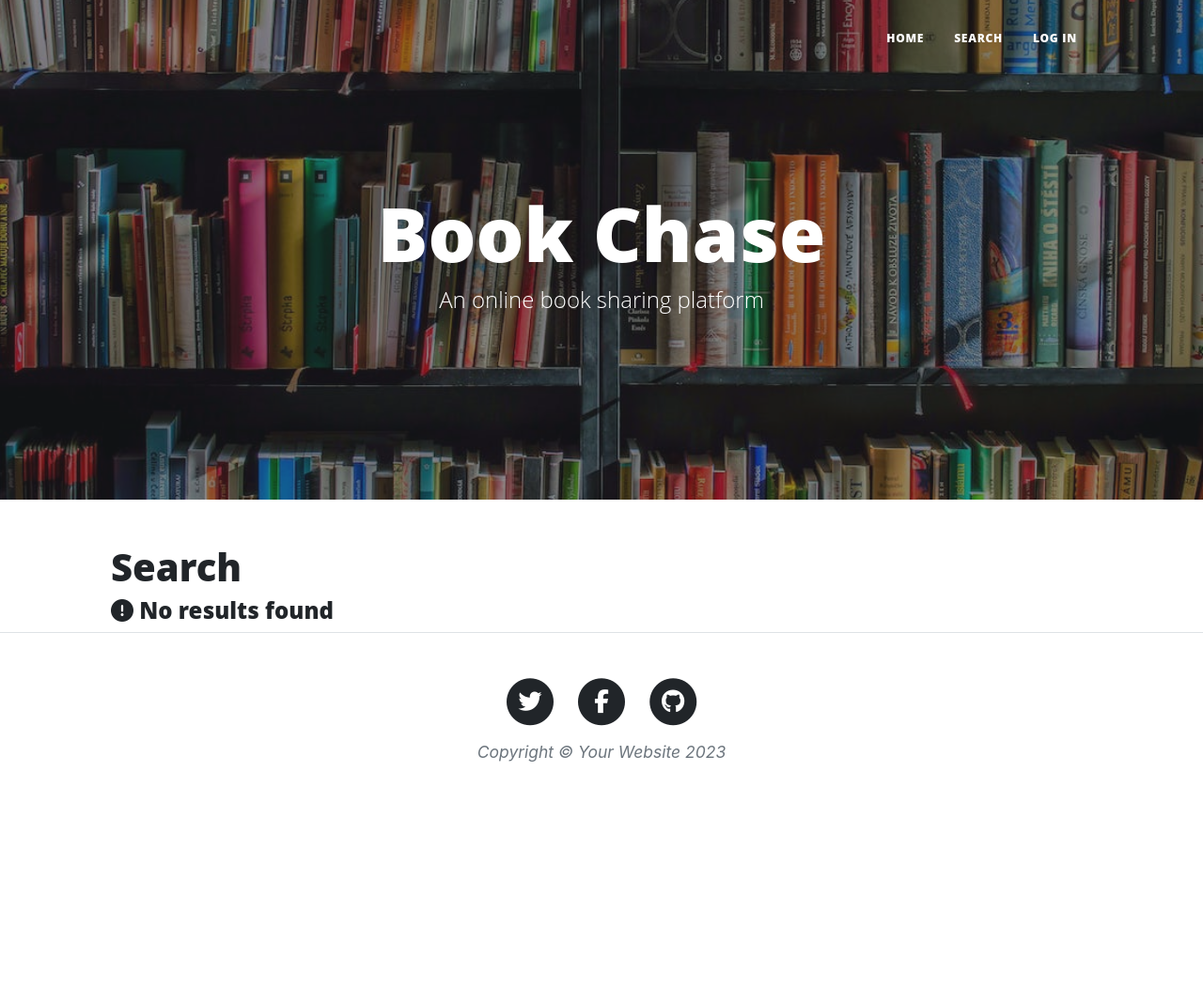
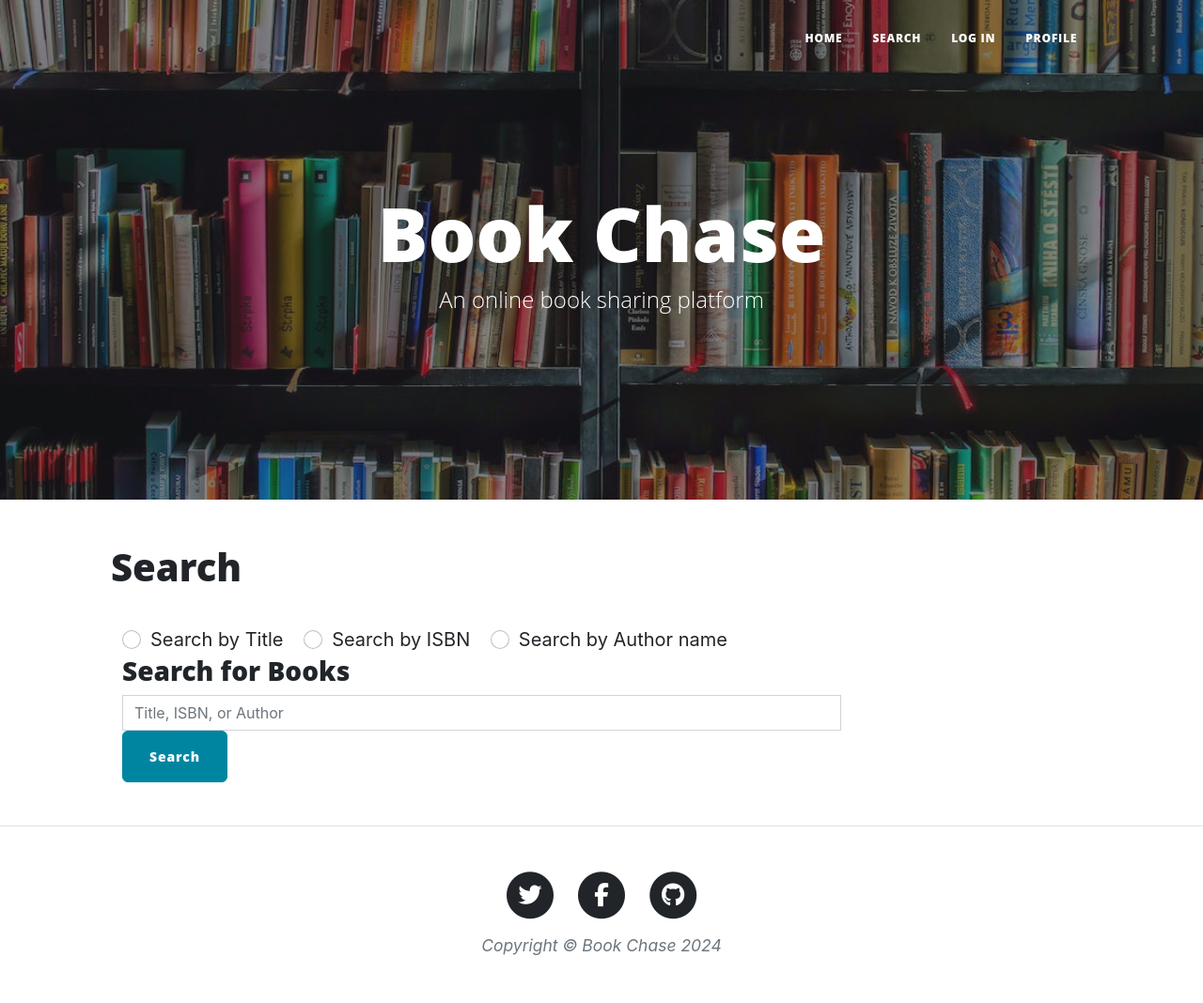
Before and after one commit to HEWERS89/Book_Chase, a Flask app: page /search in a window 1280 px wide. Shown: the whole page at 94% size. Before the commit the page ends 811 px from the top, so only its background shows below. Run offline with Flask 3, Linux system fonts and the light colour scheme; some libraries are stand-ins or nearby versions.

```diff
--- a/run.py
+++ b/run.py
@@ -18,7 +18,7 @@ app.config["SECRET_KEY"] = os.environ.get("SECRET_KEY")
 
 # mongo = PyMongo(app)
 client = pymongo.MongoClient(os.environ.get("MONGO_URI"))
-db=client["book_chase"]
+db = client["book_chase"]
 print(db)
 
 @app.route("/")
@@ -30,8 +30,8 @@ def index():
 @app.route("/register", methods=["GET", "POST"])
 def register():
     if request.method == "POST":
+
         # check if username already exists in database
-
         existing_user = db.users.find_one(
            {"username": request.form.get("username").lower()})
         if existing_user:
@@ -64,24 +64,50 @@ def log_in():
                 session["user"] = request.form.get("username").lower()
                 flash("Welcome, {}".format(request.form.get("username")))
                 return redirect(url_for("profile", username=session["user"]))
+
+
             else:
                 # invalid password
                 flash("Incorrect username and/or password")
                 return redirect(url_for("log_in"))
         else:
             # username does not exist
-            flash("Incorrect username and/or password")
+            flash("Incorrect username and/or password used")
             return redirect(url_for("log_in"))
 
     return render_template("log_in.html")
 
 
-@app.route("/profile", methods=["GET", "POST"])
-def profile():
-    return render_template("profile.html")
+@app.route("/profile/<username>", methods=["GET", "POST"])
+def profile(username):
+    if request.method == "POST":
+        # Handle POST request (e.g., update profile)
+        pass
+
+    if 'user' in session:
+        # only let a logged in user edit their own profile page
+        current_user = session['user']
+        flash('Hi "' + current_user + '". This is your profile '
+              'page. You can view a summary of your reviews ')
+        # finding user based on login session
+        username = db.users.find_one({'username': current_user})
+        # setting db username to the current session username
+        reviews = db.reviews.find({'username': current_user})
+        count = db.reviews.count_documents({'username': current_user})
+        return render_template("profile.html",
+                               reviews=reviews,
+                               title='My Profile',
+                               user=username,
+                               count=count)
+    else:
+        # if user is not logged in
+        flash('You need to be logged in to see your profile', 'warning')
+        return render_template('log_in.html')
+
 
 @app.route("/search", methods=["GET", "POST"])
 def search():
+
     return render_template("search.html")
 
 
--- a/templates/base.html
+++ b/templates/base.html
@@ -24,6 +24,7 @@
                     <li class="nav-item"><a class="nav-link px-lg-3 py-3 py-lg-4" href="{{ url_for('index') }}">Home</a></li>
                     <li class="nav-item"><a class="nav-link px-lg-3 py-3 py-lg-4" href="{{ url_for('search') }}">Search</a></li>
                     <li class="nav-item"><a class="nav-link px-lg-3 py-3 py-lg-4" href="{{ url_for('log_in') }}">Log In</a></li>
+                    <li class="nav-item"><a class="nav-link px-lg-3 py-3 py-lg-4" href="{{ url_for('profile', username=session['user']) }}">Profile</a></li>
             </div>
         </div>
     </nav>
@@ -92,7 +93,7 @@
                             </a>
                         </li>
                     </ul>
-                    <div class="small text-center text-muted fst-italic">Copyright &copy; Your Website 2023</div>
+                    <div class="small text-center text-muted fst-italic">Copyright &copy; Book Chase 2024</div>
                 </div>
             </div>
         </div>
--- a/templates/search.html
+++ b/templates/search.html
@@ -1,37 +1,56 @@
 {% extends "base.html" %} {% block content %}
 
 <h1>Search</h1>
-<div>
-    <div class="row">
-        {% if books|length > 0 %}
-            {% for book in books %}
-            <a class="col s10 offset-s1 m4 l3  brown lighten-4 book" href="{{ url_for('book_collection', book_id=book._id) }}">
-                <img src="{{ book.book_image_url }}" alt="cover image for {{ book.book_display_title}}">
-                <h5 class="center-align">{{ book.book_display_title }}</h5>
-                <p class="book-author center-align"><span>Author:</span> {{ book.book_author}}</p>
-                <div class="row">
 
-                    <div class="col s6 center-align">
-                    {% if (book.book_review|length == 0 or book.book_review|length == 1) %}
-                        <i class="fas fa-feather teal-text"></i> {{ book.book_review|length}} review
-                    {% else %}
-                        <i class="fas fa-feather teal-text"></i> {{ book.book_review|length}} reviews
-                    {% endif %}
-                    </div>
+    <div class="container">
+        <form action="{{ url_for('search') }}" method="POST" class="col-9">
+          <br>
 
-                    <div class="col s6 center-align">
-                    {% if (book.liked_by|length == 0 or book.liked_by|length == 1) %}
-                        <i class="fas fa-heart red-text"></i> {{ book.liked_by|length }} like
-                    {% else %}
-                        <i class="fas fa-heart red-text"></i> {{ book.liked_by|length }} likes
-                    {% endif %}
-                    </div>
-                </div>
-            </a>
+          <div class="form-check form-check-inline">
+            <input class="form-check-input" type="radio" name="inlineRadioOptions" id="option1" value="option1" required>
+            <label class="form-check-label" for="inlineRadio1"> Search by Title </label>
+          </div>
+          <div class="form-check form-check-inline">
+            <input class="form-check-input" type="radio" name="inlineRadioOptions" id="option2" value="option2" required>
+            <label class="form-check-label" for="inlineRadio2"> Search by ISBN </label>
+          </div>
+          <div class="form-check form-check-inline">
+            <input class="form-check-input" type="radio" name="inlineRadioOptions" id="option3" value="option3" required>
+            <label class="form-check-label" for="inlineRadio3">Search by Author name</label>
+          </div>
+
+          <br>
+
+            <div class="form-group">
+                <label for="exampleInputEmail1"><h3>Search for Books</h3></label>
+                <input type="text" class="form-control" name="search" placeholder="Title, ISBN, or Author">
+            </div>
+            <button type="submit" class="btn btn-primary">Search</button>
+        </form>
+    </div>
+
+    <div class="container">
+        <br>
+
+        <div class="col-5">
+            {% if result == []%}
+                <h4> No result found </h4>
+            {% endif %}
+        </div>
+
+        <ol>
+            {% for book in result %}
+            <br>
+                <li>
+                    <h5>
+                    <a href="{{ url_for('book', isbn = book.isbn) }}"> {{ book.title }} </a>
+                    by {{ book.author }}
+                    </h5>
+                </li>
             {% endfor %}
-        {% else %}
-            <h4 class="center-align no-results-message"><i class="fas fa-exclamation-circle"></i> No results found</h4>
-        {% endif %}
+        </ol>
+    </div>
+
     </div>
 </div>
 
```
Also changed, not shown: log_in.html (deleted, +0 -59 lines), templates/profile.html (+54 -0 lines), templates/result.html (added, +51 -0 lines).
